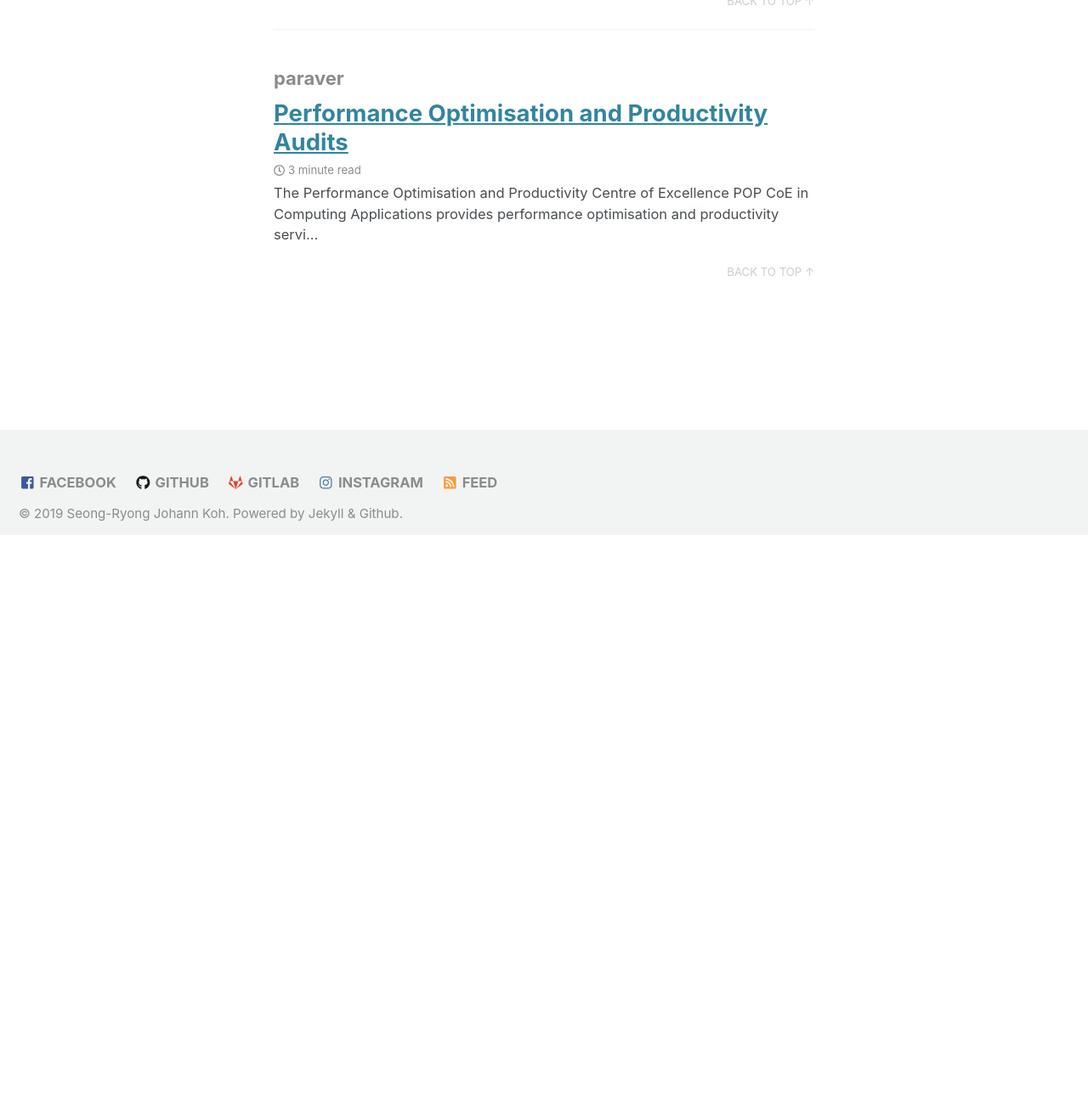
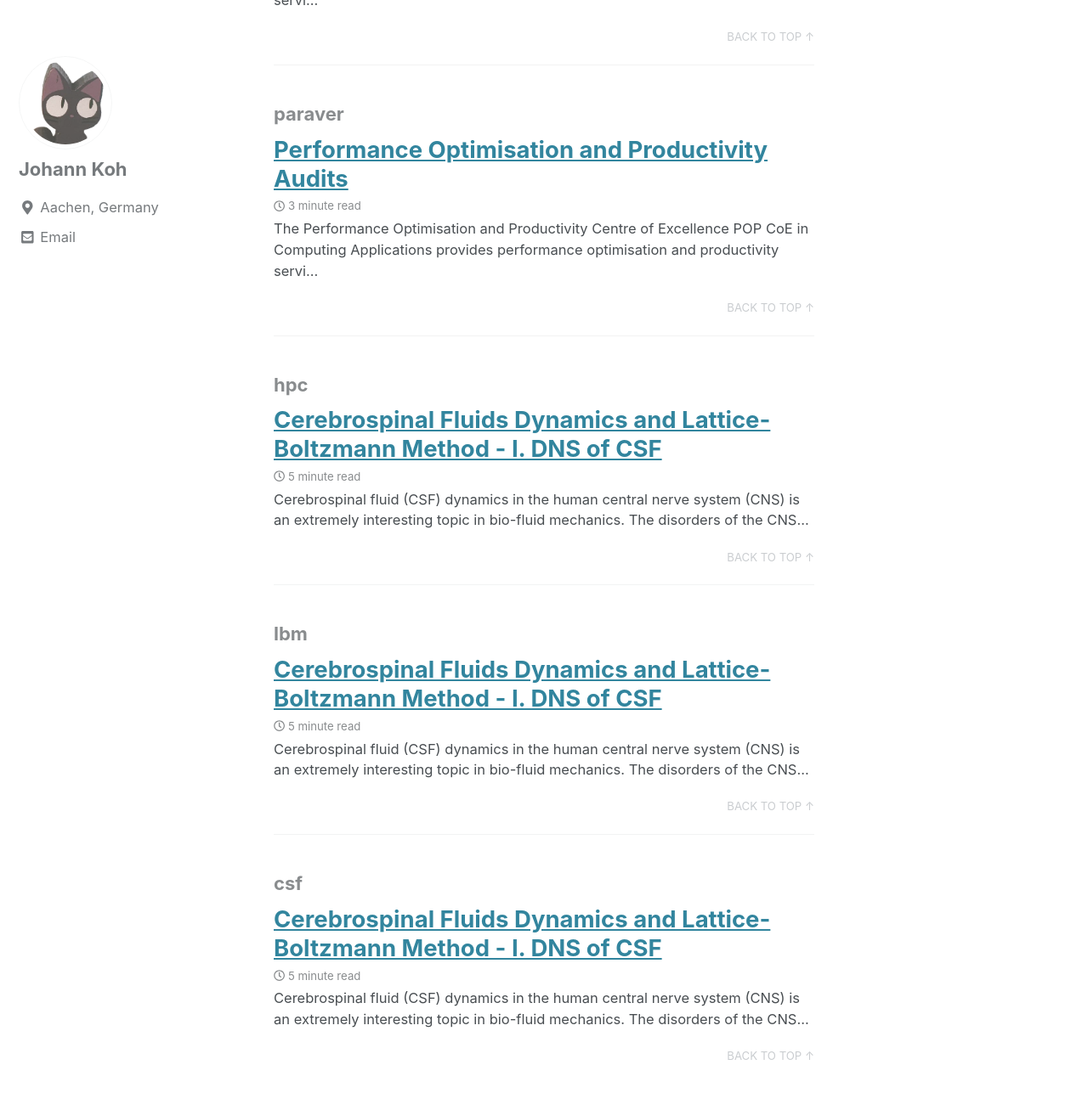
Before and after one commit to meuus/meuus.github.io, a Jekyll site: the page built from _pages/tags.md, in a window 1280 px wide and 1400 px high, scrolled down 2167 px. Shown: the top 1287 px of the window at 85% size. Built offline with Jekyll 4.4.1, drawn with Linux system fonts in a browser that asks for light colours; cached includes are drawn as plain includes; before the commit the page ends 2797 px from its top, so only the background shows below that; some of the changed lines change nothing that is shown.

Commit message:
modified:   _includes/scripts.html 	new file:   _posts/2019-04-16-csf-1.md 	new file:   assets/images/2019-04-16-fig-1.png 	new file:   assets/images/2019-04-16-fig-2.png

```diff
--- a/_includes/scripts.html
+++ b/_includes/scripts.html
@@ -26,3 +26,20 @@
 
 {% include analytics.html %}
 {% include /comments-providers/scripts.html %}
+
+<script type="text/javascript" async
+	src="https://cdnjs.cloudflare.com/ajax/libs/mathjax/2.7.5/latest.js?config=TeX-MML-AM_CHTML">
+</script>
+
+<script type="text/x-mathjax-config">
+   MathJax.Hub.Config({
+     extensions: ["tex2jax.js"],
+     jax: ["input/TeX", "output/HTML-CSS"],
+     tex2jax: {
+       inlineMath: [ ['$','$'], ["\\(","\\)"] ],
+       displayMath: [ ['$$','$$'], ["\\[","\\]"] ],
+       processEscapes: true
+     },
+     "HTML-CSS": { availableFonts: ["TeX"] }
+   });
+</script>
--- /dev/null
+++ b/_posts/2019-04-16-csf-1.md
@@ -0,0 +1,169 @@
+---
+title: "Cerebrospinal Fluids Dynamics and Lattice-Boltzmann Method - I. DNS of CSF"
+tags:
+  - hpc
+  - lbm
+  - csf
+---
+
+Cerebrospinal fluid ([CSF][csfwiki]) dynamics in the human central nerve system
+(CNS) is an extremely interesting topic in bio-fluid mechanics.
+The disorders of the CNS components disrupt the CSF pulsatility
+which is involved in a number of vital functions. The CFD analysis can
+be used to quantify the functional interactions of the CNS member. The
+numerical simulations of CSF filled in brain ventricles and
+[subarachnoid spaces][saswiki] (SAS) are performed to build up a basis for
+testing and optimizing the CNS therapeutics via understanding of the
+CSF pathophysiology.
+
+![](/assets/images/2019-04-16-fig-2.png "3D-Slicer segments of human brain ventricles")
+
+## Direct numerical simulation of cerebrospinal fluid dynamics
+
+The CSF surrounds a brain and a spinal cord such
+that the CSF fills the cerebral ventricles as well as the cranial and
+SAS. Not only the mechanical protection
+for the central nerve system, the CSF transports
+nutrients, neuroendocrine substances, and the removal of toxic
+metabolites to preserve the chemical environment of the
+brain ([Linninger et al. 2016][Linninger2016]). The fluid dynamic properties, e.g.,
+density and viscosity, are close to water. Several prominent disease
+states represent disorder of the CSF dynamics which includes an
+increased intracranial pressure (ICP) by hydrocephalus
+([Bal&eacute;dent et al. 2004][Baledent2004]) and decreases in the flow and
+pulsatility by Chiari malformations ([Armonda et al. 1994][Armonda1994]). Under the
+abnormal CSF conditions, although various symptoms can occur, the
+specific etiologies are hardly understood to identify the
+biomechanical interactions between the components of the CNS.
+
+The CSF flow pulsates through two lateral ventricles which are
+connected with the third ventricle. A thin channel, i.e., the aqueduct
+of Sylvius, communicates with the third and the fourth ventricle. The
+CSF from the fourth ventricle is transferred to the cranial and spinal
+SAS. The clinical decision-making is difficult when the symptom occurs
+with no disease characteristics, e.g., normal pressure
+hydrocephalus. The recent studies have been oriented to develop
+automated algorithms detecting the changes in the ventricle
+system ([Ambarki et al. 2012][Ambarki2012], [Saele et al. 2015][Saele2015]).
+
+In clinical applications the CSF circulation models consider the
+pressure dynamics and the dynamics of CSF flow and cerebral blood
+flow. The quantitative assessment provides robust evidences in judging
+a patient care when the clinical parameters are subtle and
+ambiguous ([Czosnyka et al. 2011][Czosnyka2011], [Linninger et al. 2016][Linninger2016]). The mechanical CSF model
+is based on the fundamental conservation law of mass, momentum, and
+chemical reactions ([Gupta et al. 2010][Gupta2010], [Tangen et al. 2015][Tangen2015], [Khani et al. 2018][Khani2018]). The
+approaches using CFD can simulate
+realistic CSF flows to predict the patient-specific scenarios. The
+present study aims to establish a basis to test and optimize a
+clinical therapy via the anatomically accurate simulation based on a
+robust numerical procedure.
+
+The three-dimensional images obtained by magnetic resonance imaging
+(MRI) measurement provide the structures of ventricles and the SAS.
+For a normal healthy human the CSF speed ranges in several
+centimeters per second. The typical _Reynolds_ number is in the order
+of \$\mathcal{O}(10^2)\$. However, the physiological mechanisms of the
+CSF circulation develop vortical flow structures which exhibit a
+turbulent-like motion induced by the difference in systolic and
+diastolic velocities and the interactions of micro-structures with
+fluids ([Tangen et al. 2015][Tangen2015], [Khani et al. 2018][Khani2018]).
+Furthermore, to resolve the
+micro-structures, like nerve roots and trabeculae, a short spinal
+segment already demands a significant increase of the computational
+cost ([Tangen et al. 2015][Tangen2015]).
+
+## Why HPC to understand CSF dynamics?
+
+At a first glance it seems strange to apply a high-performance computing
+technique to a low _Reynolds_ number flow, i.e., the flow in
+the human brain ventricles moves at very slow speeds less than dozens of centimeters
+per second. However, to achieve a therapeutic basis, the complex
+anatomical geometries as well as the CSF pulsatility require
+spatially and temporarily high-resolution computations based on the
+high-performance computing (HPC) technique. In the detailed tasks, the
+numerical solutions of transitional phases, which are formulated based on
+literature ([Czosnyka et al. 2011][Czosnyka2011],
+[Stadlbauer et al. 2010][Stadlbauer2010]), must be validated on the
+quantitative assessment. The impact of the pulsatile flow parameters
+on CSF dynamics is investigated in detail such that the
+fundamental findings can be applied to physiological and engineering
+problems.
+
+The outcomes of this study have the potential to be expanded in
+various areas within fluid mechanics and the numerical models of
+CNS. The quantitatively validated model can enable an optimized CSF
+therapeutics to realize the more rapid application for efficient
+clinical usage and the reduced cost for experiments. Together with the
+clinical researches of CSF flow, the high-resolution CFD analysis
+could lead to a better understanding of the pathophysiological basis
+of a number of diseases with dysfunction of CSF flow, e.g., normal
+pressure hydrocephalus and Alzheimer's diseases.
+
+To achieve the aforementioned goal the research plan details are
+summarized in the following sub-projects _SP_ _C1_ and _SP_ _C2_.
+
+### _SP_ _C1_ - CNS geometry impact on steady-streaming
+
+The numerical simulation uses the brain ventricles and the cranial
+SAS geometry extracted from an MRI measurement to build up the basis
+of CSF modeling works. To support the project workflow, the flow
+visualization and the graphical data-manipulation tools are required.
+The CSF motion is analyzed at the steady-streaming condition
+which is closely related with the geometry of brain ventricular system
+connected to the cranial and the spinal SAS. At the beginning an
+isolated ventricular system is considered with the median aperture
+which drains the CSF from the fourth ventricle to SAS. Then the spinal
+SAS is also included to compute the impact of geometry variations on the
+flow field. The volume flow and the pressure distribution will be
+determined at the systolic and the diastolic phases. The hypothesized
+high-pressure distributions are configured to understand the CSF
+dynamics in abnormal conditions. The quantitative assessment includes
+the trade-off between accuracy and computational efficiency achieved
+by coarser meshes.
+
+[![Steady Flow](/assets/images/2019-04-16-fig-1.png)](https://drive.google.com/file/d/1H_d68KmxwTxlyY25HmXkgGjFrJu7oeHd/preview)
+
+### _SP_ _C2_ - CSF dynamics at pulsatile conditions
+
+Based on the flow parameters used in the steady-streaming condition, a
+pulsatile flow inside the ventricular system can be configured to
+mimic the physiological reality more closely. In this sub-project, the
+impact of pulsatile flows on the CSF dynamics is studied with varying pulsation
+frequencies. The spectral components are correlated with the flow
+instabilities which trigger the turbulence transition in the
+ventricles and SAS. The geometries of the spinal SAS as well as the
+ventricles are required to predict the CSF flow field in a healthy and a
+dysfunctional CNS. Due to the unsteady pulsatility and the large CSF
+spaces, the computational cost is significantly increased for a
+high-resolution numerical simulation. The quantitative assessment
+includes the trade-off between accuracy and computational efficiency
+achieved by coarser meshes.
+
+
+
+
+
+
+[csfwiki]: https://en.wikipedia.org/wiki/Cerebrospinal_fluid "Cerebrospinal Fluids"
+[saswiki]: https://en.wikipedia.org/wiki/Meninges "Subarachnoid Spaces"
+
+[Ambarki2012]: http://www.ajnr.org/content/33/10/1951.long "Evaluation of Automatic Measurement of the Intracranial Volume Based on Quantitative MR Imaging"
+
+[Armonda1994]: https://academic.oup.com/neurosurgery/article/35/2/214/2757389 "Quantitative Cine-Mode Magnetic Resonance Imaging of Chiari I Malformations: An Analysis of Cerebrospinal Fluid Dynamics"
+
+[Baledent2004]: https://www.researchgate.net/publication/8937318_Relationship_Between_Cerebrospinal_Fluid_and_Blood_Dynamics_in_Healthy_Volunteers_and_Patients_with_Communicating_Hydrocephalus "Relationship between Cerebrospinal Fluid and Blood Dynamics in Healthy Volunteers and Patients with Communicating Hydrocephalus"
+
+[Czosnyka2011]: https://link.springer.com/chapter/10.1007/978-1-4419-9997-9_7 "Dynamics of Cerebrospinal Fluid: From Theoretical Models to Clinical Applications"
+
+[Gupta2010]: https://royalsocietypublishing.org/doi/full/10.1098/rsif.2010.0033?url_ver=Z39.88-2003&rfr_id=ori:rid:crossref.org&rfr_dat=cr_pub%3dpubmed "Cerebrospinal Fluid Dynamics in the Human Cranial Subarachnoid Space: an Overlooked Mediator of Cerebral Disease. I. Computational Model"
+
+[Khani2018]: https://biomechanical.asmedigitalcollection.asme.org/article.aspx?articleID=2683234 "Anthropomorphic Model of Intrathecal Cerebrospinal Fluid Dynamics within the Spinal Subarachnoid Space: Spinal Cord Nerve Roots Increase Steady-Streaming"
+
+[Linninger2016]: https://www.annualreviews.org/doi/full/10.1146/annurev-fluid-122414-034321 "Cerebrospinal Fluid Mechanics and Its Coupling to Cerebrovascular Dynamics"
+
+[Saele2015]: https://www.sciencedirect.com/science/article/pii/S0022510X15000684?via%3Dihub "Association between Ventricular Volume Measures and Pulsatile and Static Intracranial Pressure Scores in Non-Communicating Hydrocephalus"
+
+[Stadlbauer2010]: https://www.sciencedirect.com/science/article/pii/S1053811910001588 "Insight into the Patterns of Cerebrospinal Fluid Flow in the Human Ventricular System Using MR Velocity Mapping"
+
+[Tangen2015]: https://www.sciencedirect.com/science/article/pii/S0021929015000974 "CNS Wide Simulation of Flow Resistance and Drug Transport due to Spinal Microanatomy"
```
Also changed, not shown: assets/images/2019-04-16-fig-1.png (added), assets/images/2019-04-16-fig-2.png (added).
